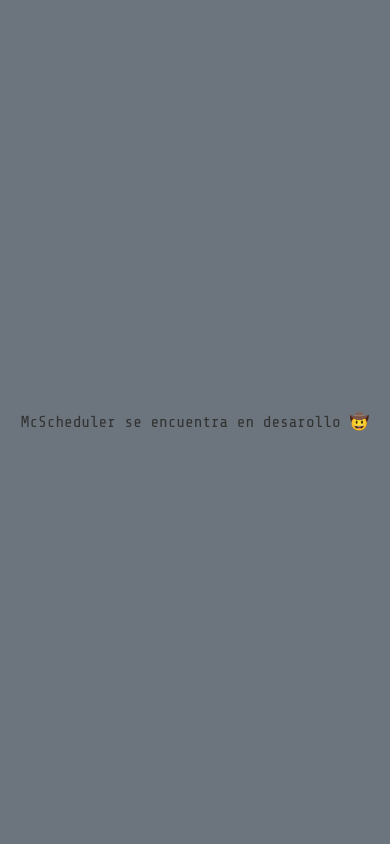
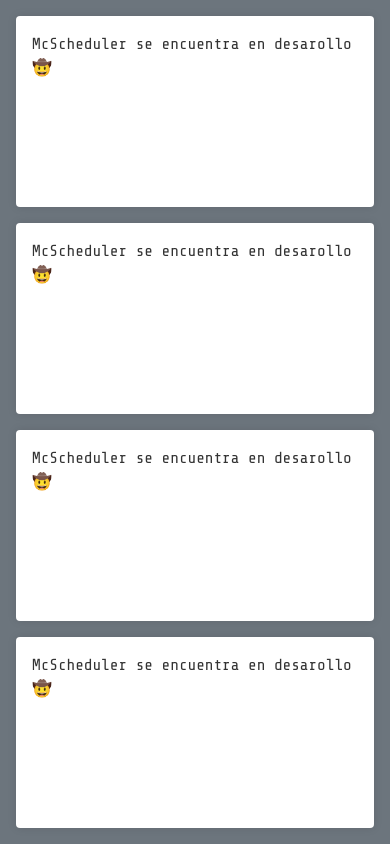
Before and after one commit to Roykovich/McSchedule, a Flask app: page / in a window 390 px wide. Run offline with Flask 3, Linux system fonts and the light colour scheme.

Commit message:
add some styling

```diff
--- a/static/styles.css
+++ b/static/styles.css
@@ -62,6 +62,28 @@ button:hover {
 
 .container {
     display: flex;
+    padding: var(--spacing-base);
     flex-wrap: wrap;
     gap: var(--spacing-base);
+    height: 100%;
 }
+
+.container .item {
+    flex: 1 1 calc(33.333% - var(--spacing-base));
+    padding: var(--spacing-base);
+    background-color: white;
+    border-radius: 4px;
+    box-shadow: 0 0 10px rgba(0, 0, 0, 0.1);
+}
+
+@media (max-width: 768px) {
+    .container .item {
+      flex: 1 1 calc(50% - var(--spacing-base));
+    }
+  }
+
+  @media (max-width: 480px) {
+    .container .item {
+      flex: 1 1 100%;
+    }
+  }
--- a/templates/index.html
+++ b/templates/index.html
@@ -11,7 +11,18 @@
 </head>
 <body>
     <div class="container">
-        <p>McScheduler se encuentra en desarollo 🤠</p>
+        <section class="item">
+            <p>McScheduler se encuentra en desarollo 🤠</p>
+        </section>
+        <section class="item">
+            <p>McScheduler se encuentra en desarollo 🤠</p>
+        </section>
+        <section class="item">
+            <p>McScheduler se encuentra en desarollo 🤠</p>
+        </section>
+        <section class="item">
+            <p>McScheduler se encuentra en desarollo 🤠</p>
+        </section>
     </div>
 </body>
 </html>
```
